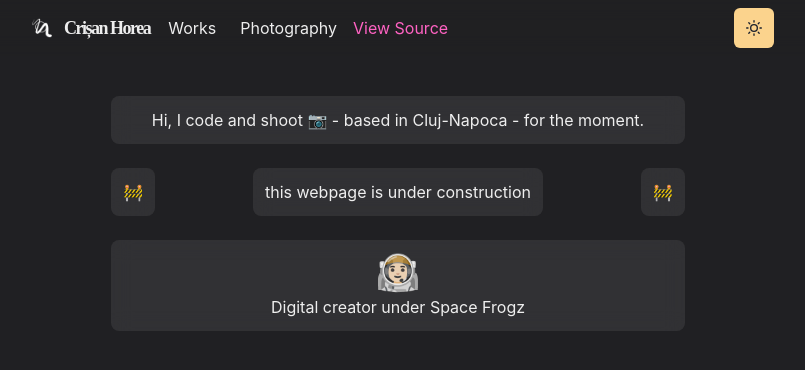
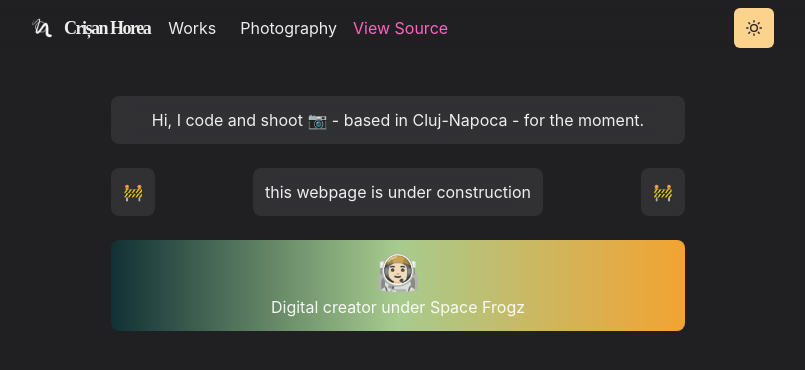
Before and after one commit to spacefrogz/spacefrogz-homepage, a Next.js app: page / in a window 1280 px wide. Shown: the top 370 px of the page, without its empty margins (242-1047 px from the left). Built offline with nearby package versions, Linux system fonts and the light colour scheme.

Commit message:
integrate gradient styling

```diff
--- a/src/pages/index.js
+++ b/src/pages/index.js
@@ -1,6 +1,7 @@
 import { Container, Box, Heading, useColorModeValue } from '@chakra-ui/react'
 import SFRoundedSimpleCard from '../components/sf-rounded-simple-card';
 import GreetingsBox from '../components/greetings-box';
+import { darkThemeGradient, lightThemeGradient } from '../utils/colors';
 
 const Page = () => {
   return (
@@ -13,7 +14,7 @@ const Page = () => {
         <SFRoundedSimpleCard mb={6} p={3} children="🚧" />
       </Box>
 
-      <SFRoundedSimpleCard mb={6} p={3}>
+      <SFRoundedSimpleCard mb={6} p={3} bgGradient={useColorModeValue(lightThemeGradient, darkThemeGradient)}>
         <Box flexGrow={1}>
           <Heading as='h2' variant='page-title'>
             🧑🏻‍🚀
--- /dev/null
+++ b/src/utils/colors.js
@@ -0,0 +1,4 @@
+const darkThemeGradient = 'linear(to-r, #113035, #A7CB8E, #F3A332)'
+const lightThemeGradient = 'linear(to-r, #73D1D3, #BADCC3, #DBA380)'
+
+export { darkThemeGradient, lightThemeGradient }
```
